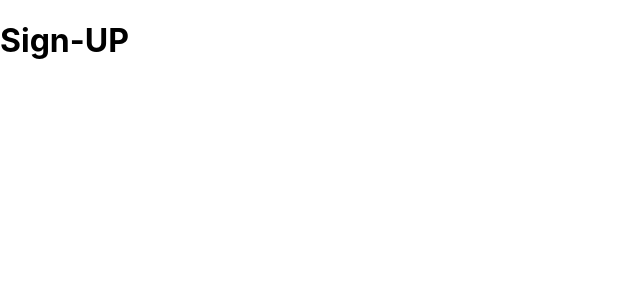
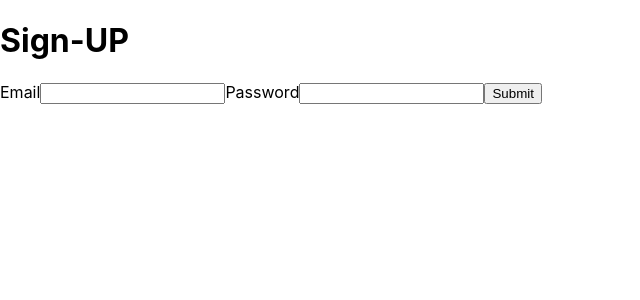
Before and after one commit to Dash1704/Sonder, a React (Create React App) app in the folder client/: page /signup in a window 1280 px wide. Shown: the top 300 px of the page, without its empty margins (0-640 px from the left). Built offline with nearby package versions, Linux system fonts and the light colour scheme.

Commit message:
Added form to signup form element

```diff
--- a/client/src/components/Signupform.js
+++ b/client/src/components/Signupform.js
@@ -2,10 +2,19 @@ import React from 'react';
 
 const SignupForm = () => {
     return (
-    <form>
 
+    <div>
+        <form>
+            <label htmlFor="email">Email</label>
+            <input type="text" />
 
+            <label htmlFor="email">Password</label>
+            <input type="text" />
+
+            <input type="submit"/>
     </form>
+    </div>
+
     )
   }
 
```
